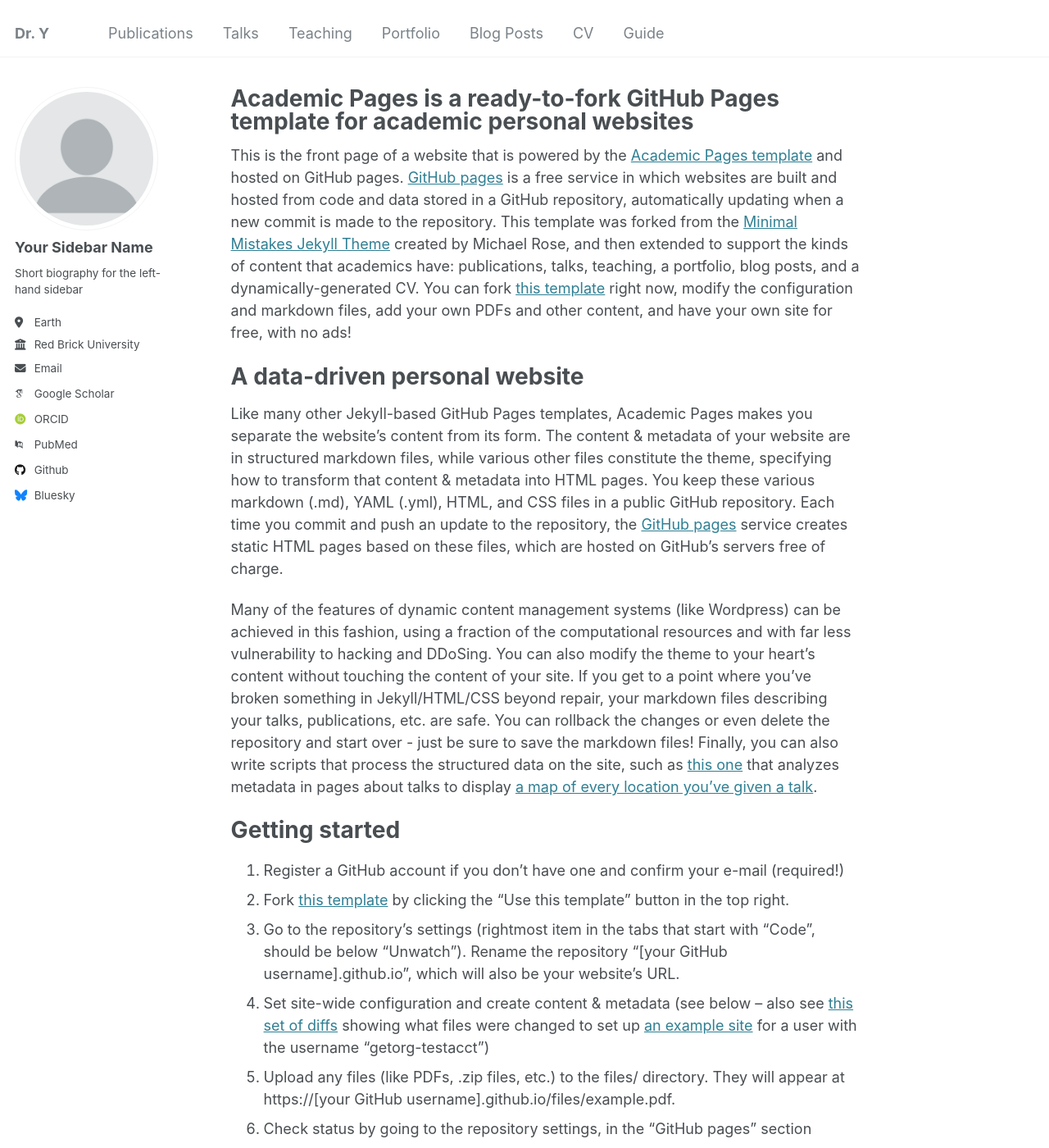
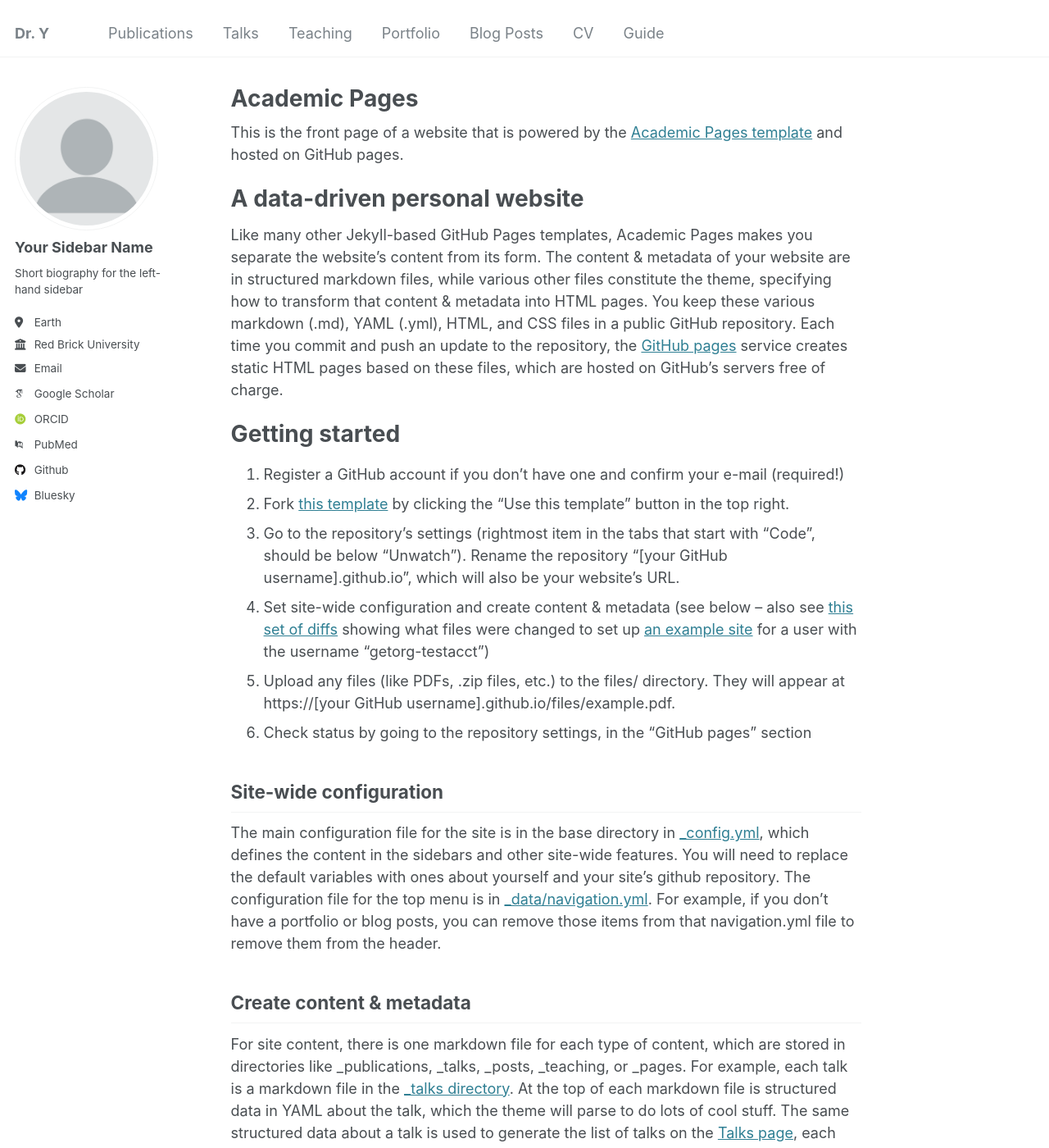
Before and after one commit to cpyo/cpyo.github.io, a Jekyll site: the page built from _pages/about.md, in a window 1280 px wide and 1400 px high. Shown: the whole window at 82% size. Built offline with Jekyll 4.4.1, drawn with Linux system fonts in a browser that asks for light colours; some web fonts are replaced.

Commit message:
Update about.md

```diff
--- a/_pages/about.md
+++ b/_pages/about.md
@@ -1,19 +1,17 @@
 ---
 permalink: /
-title: "Academic Pages is a ready-to-fork GitHub Pages template for academic personal websites"
+title: "Academic Pages"
 author_profile: true
 redirect_from:
   - /about/
   - /about.html
 ---
 
-This is the front page of a website that is powered by the [Academic Pages template](https://github.com/academicpages/academicpages.github.io) and hosted on GitHub pages. [GitHub pages](https://pages.github.com) is a free service in which websites are built and hosted from code and data stored in a GitHub repository, automatically updating when a new commit is made to the repository. This template was forked from the [Minimal Mistakes Jekyll Theme](https://mmistakes.github.io/minimal-mistakes/) created by Michael Rose, and then extended to support the kinds of content that academics have: publications, talks, teaching, a portfolio, blog posts, and a dynamically-generated CV. You can fork [this template](https://github.com/academicpages/academicpages.github.io) right now, modify the configuration and markdown files, add your own PDFs and other content, and have your own site for free, with no ads!
+This is the front page of a website that is powered by the [Academic Pages template](https://github.com/academicpages/academicpages.github.io) and hosted on GitHub pages.
 
 A data-driven personal website
 ======
 Like many other Jekyll-based GitHub Pages templates, Academic Pages makes you separate the website's content from its form. The content & metadata of your website are in structured markdown files, while various other files constitute the theme, specifying how to transform that content & metadata into HTML pages. You keep these various markdown (.md), YAML (.yml), HTML, and CSS files in a public GitHub repository. Each time you commit and push an update to the repository, the [GitHub pages](https://pages.github.com/) service creates static HTML pages based on these files, which are hosted on GitHub's servers free of charge.
-
-Many of the features of dynamic content management systems (like Wordpress) can be achieved in this fashion, using a fraction of the computational resources and with far less vulnerability to hacking and DDoSing. You can also modify the theme to your heart's content without touching the content of your site. If you get to a point where you've broken something in Jekyll/HTML/CSS beyond repair, your markdown files describing your talks, publications, etc. are safe. You can rollback the changes or even delete the repository and start over - just be sure to save the markdown files! Finally, you can also write scripts that process the structured data on the site, such as [this one](https://github.com/academicpages/academicpages.github.io/blob/master/talkmap.ipynb) that analyzes metadata in pages about talks to display [a map of every location you've given a talk](https://academicpages.github.io/talkmap.html).
 
 Getting started
 ======
```
